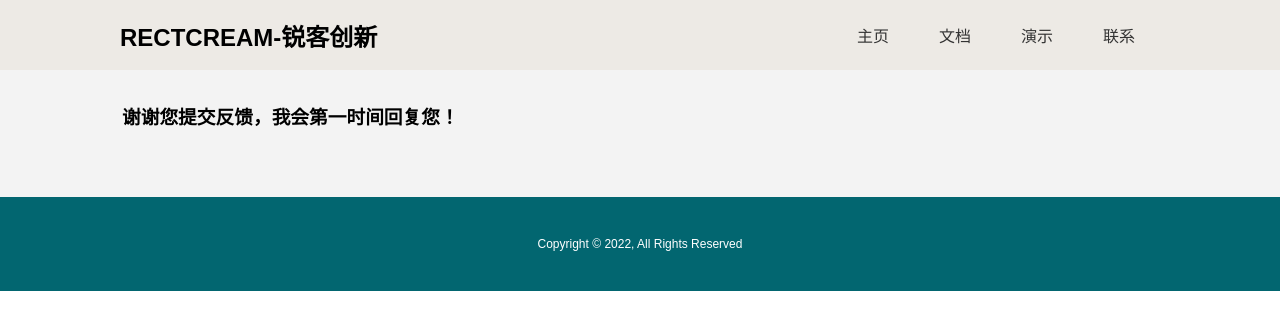
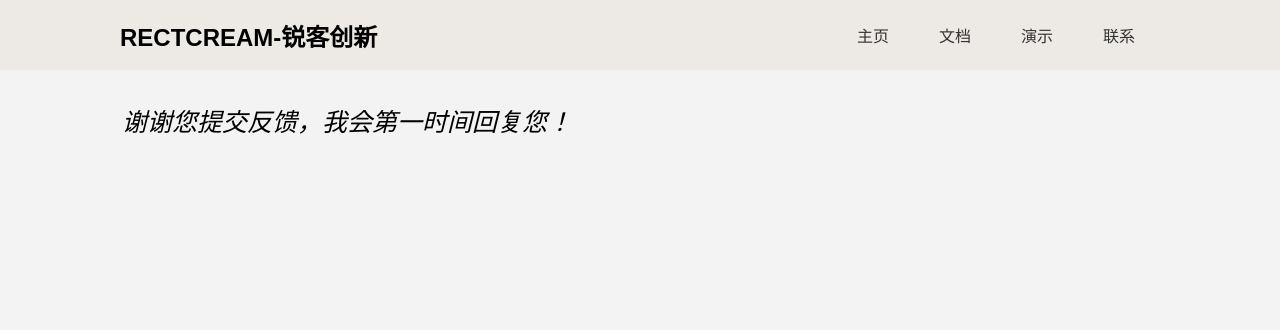
Before and after one commit to Seed8bit/IoT_MainWebsite, a website: page form_confirmation.html in a window 1280 px wide. Drawn offline with Linux system fonts and the light colour scheme.

Commit message:
minor update on the style of form confirmation page

```diff
--- a/css/style.css
+++ b/css/style.css
@@ -451,3 +451,14 @@ li.open ul {display: block}
 #contact-main .form-style textarea {
   resize: both;
 }
+
+#contact-confirmation {
+  background: #F3F3F3;
+  height: 100vh;
+}
+
+#contact-confirmation p {
+  font-size: 25px;
+  font: #3A3B3C;
+  font-style: italic;
+}
--- a/form_confirmation.html
+++ b/form_confirmation.html
@@ -23,20 +23,10 @@
   </nav>
 
   <!-- Demos -->
-  <section id="contact-main" class="py-2">
+  <section id="contact-confirmation" class="py-2">
     <div class="container">
-        <h3>谢谢您提交反馈，我会第一时间回复您！</h3>
-        <br><br>
+        <p>谢谢您提交反馈，我会第一时间回复您！</p>
     </div>
   </section>
-
-  <!-- Footer -->
-  <footer id="main-footer" class="py-2">
-    <div class="container footer-container">
-      <div>
-        <p>Copyright &copy; 2022, All Rights Reserved</p>
-      </div>
-    </div>
-  </footer>
 </body>
 </html>
```
